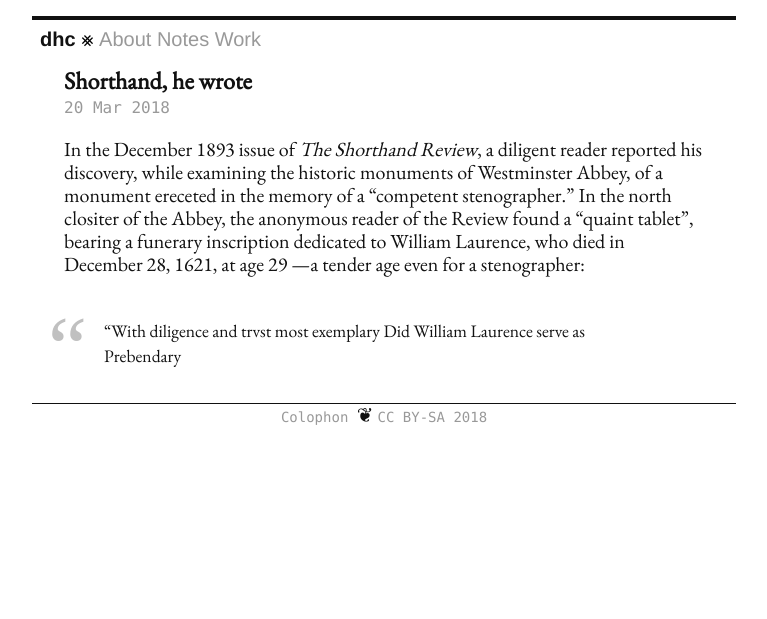
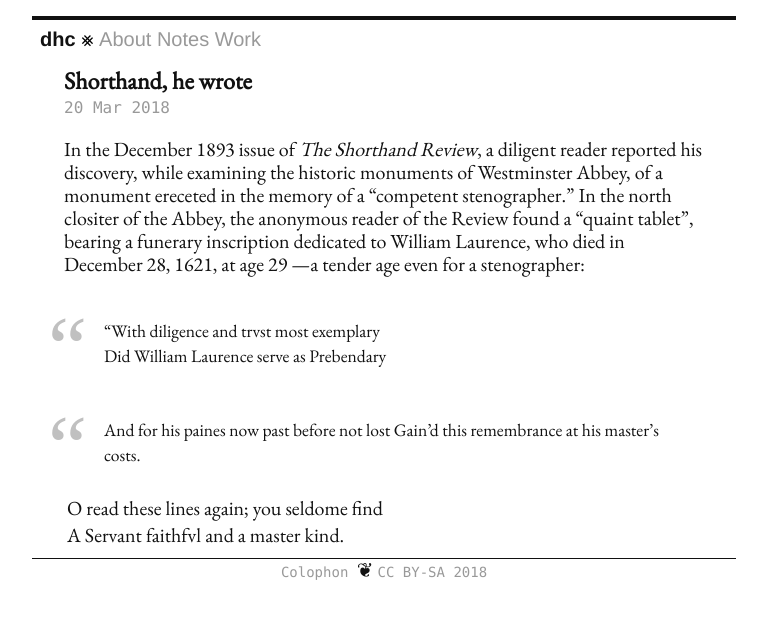
Before and after one commit to Hipomenes/hipomenes.github.io, a Jekyll site: the page built from _posts/2018-03-20-shorthand.md, in a window 1280 px wide. Shown: the top 619 px of the page, without its empty margins (256-1023 px from the left). Built offline with Jekyll 4.4.1, drawn with Linux system fonts in a browser that asks for light colours; nearby versions of some CDN libraries; library files that are not in the unit come from our copies.

Commit message:
Verse tests 3.
d

```diff
--- a/_posts/2018-03-20-shorthand.md
+++ b/_posts/2018-03-20-shorthand.md
@@ -11,5 +11,11 @@ title: Shorthand, he wrote
 
 In the December 1893 issue of *The Shorthand Review*, a diligent reader reported his discovery, while examining the historic monuments of Westminster Abbey, of a monument ereceted in the memory of a "competent stenographer." In the north clositer of the Abbey, the anonymous reader of the Review found a "quaint tablet", bearing a funerary inscription dedicated to William Laurence, who died in December 28, 1621, at age 29 —a tender age even for a stenographer:
 
-> "With diligence and trvst most exemplary
+> "With diligence and trvst most exemplary\
 Did William Laurence serve as Prebendary
+
+> And for his paines now past before not lost
+> Gain'd this remembrance at his master's costs.
+
+| O read these lines again; you seldome find
+| A Servant faithfvl and a master kind.
```
